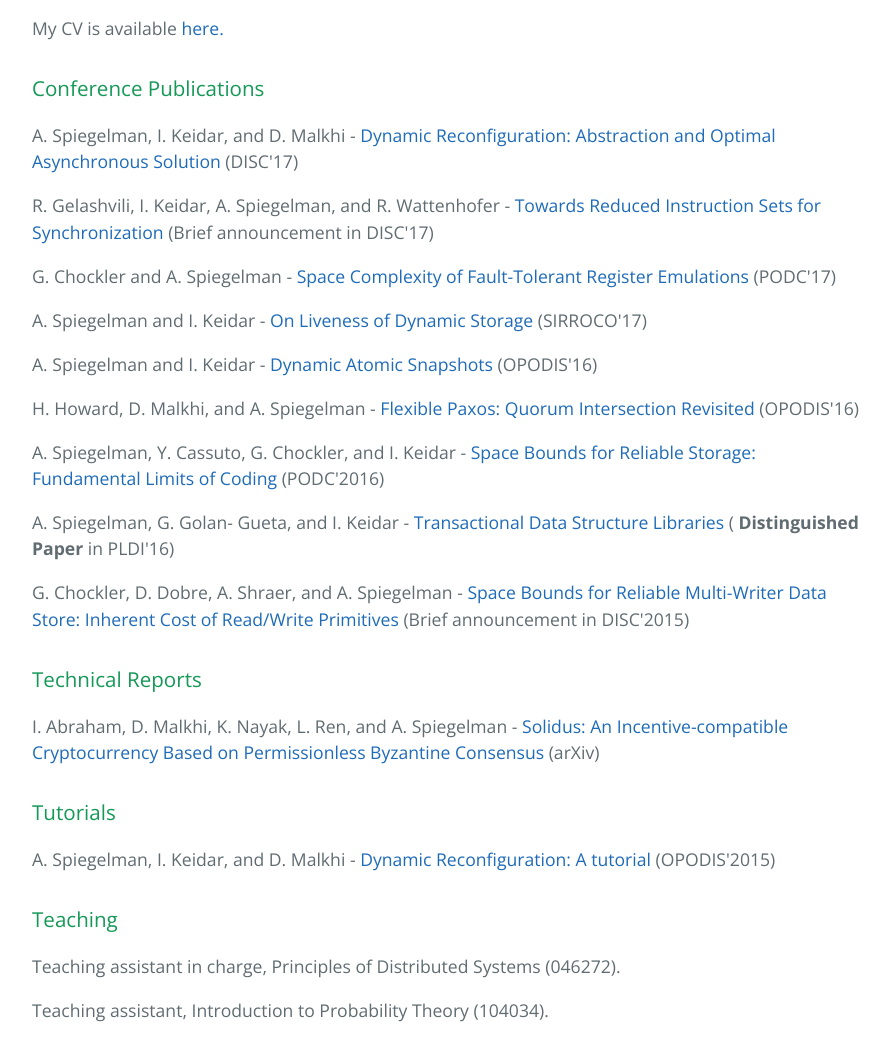
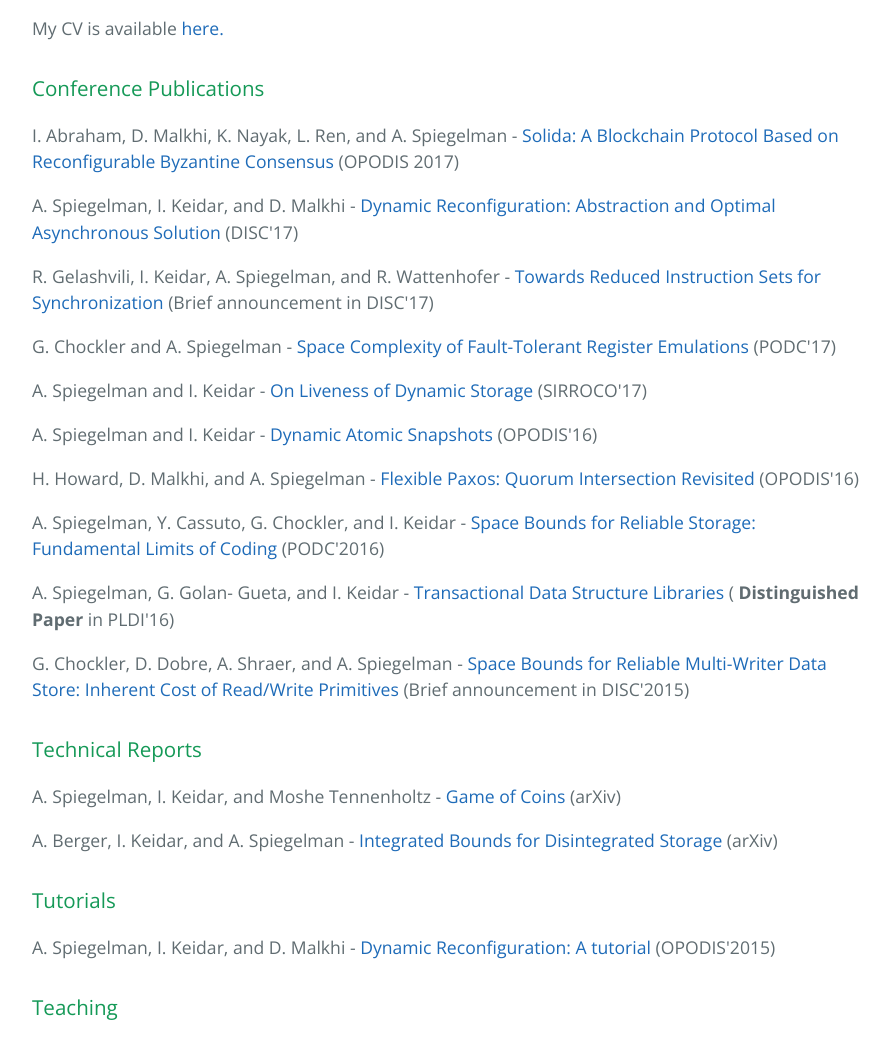
Before and after one commit to alexanderspiegelman/alexanderspiegelman.github.io, a plain HTML site: page index.html in a window 1280 px wide. Shown: the part 574-1612 px from the top of the page, without its empty margins (192-1082 px from the left). Drawn offline with nearby package versions, Linux system fonts and the light colour scheme.

Commit message:
new papers

```diff
--- a/index.html
+++ b/index.html
@@ -33,6 +33,8 @@ I received my BSc in Electrical Engineering at the Technion in 2013 (Graduated S
 <h3>
 <a id="conference publications" class="anchor" href="#publications" aria-hidden="true"><span aria-hidden="true" class="octicon octicon-link"></span></a>Conference Publications</h3>
 
+<p> I. Abraham, D. Malkhi, K. Nayak, L. Ren, and A. Spiegelman - <a href="https://arxiv.org/abs/1612.02916">Solida: A Blockchain Protocol Based on Reconfigurable Byzantine Consensus</a> (OPODIS 2017)
+
 <p> A. Spiegelman, I. Keidar, and D. Malkhi - <a href="alexanderspiegelman.github.io/DynamicTasks.pdf">Dynamic Reconfiguration: Abstraction and Optimal Asynchronous Solution</a> (DISC'17)
 
 <p> R. Gelashvili, I. Keidar, A. Spiegelman, and R. Wattenhofer - <a href="alexanderspiegelman.github.io/XorFaaUniversal.pdf"> Towards Reduced Instruction Sets for Synchronization</a> (Brief announcement in DISC'17)
@@ -57,7 +59,9 @@ I received my BSc in Electrical Engineering at the Technion in 2013 (Graduated S
 <h3>
 <a id="technical reports" class="anchor" href="#publications" aria-hidden="true"><span aria-hidden="true" class="octicon octicon-link"></span></a>Technical Reports</h3>
 
-<p> I. Abraham, D. Malkhi, K. Nayak, L. Ren, and A. Spiegelman - <a href="https://arxiv.org/abs/1612.02916">Solidus: An Incentive-compatible Cryptocurrency Based on Permissionless Byzantine Consensus</a> (arXiv)
+<p> A. Spiegelman, I. Keidar, and Moshe Tennenholtz - <a href="http://arxiv.org/abs/1805.08979">Game of Coins</a> (arXiv)
+
+<p> A. Berger, I. Keidar, and A. Spiegelman - <a href="https://arxiv.org/abs/1805.06265">Integrated Bounds for Disintegrated Storage</a> (arXiv)
 
 <h3>
 <a id="tutorials" class="anchor" href="#publications" aria-hidden="true"><span aria-hidden="true" class="octicon octicon-link"></span></a>Tutorials</h3>
```
